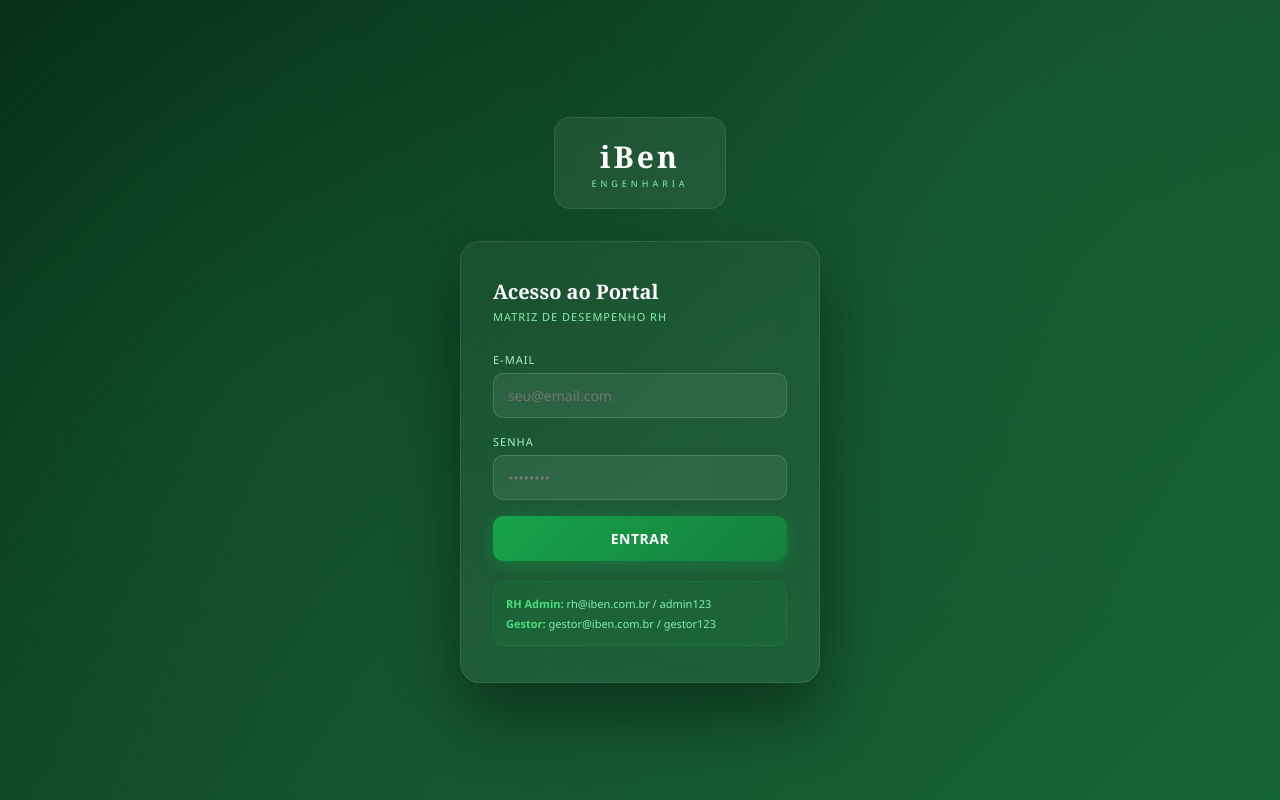
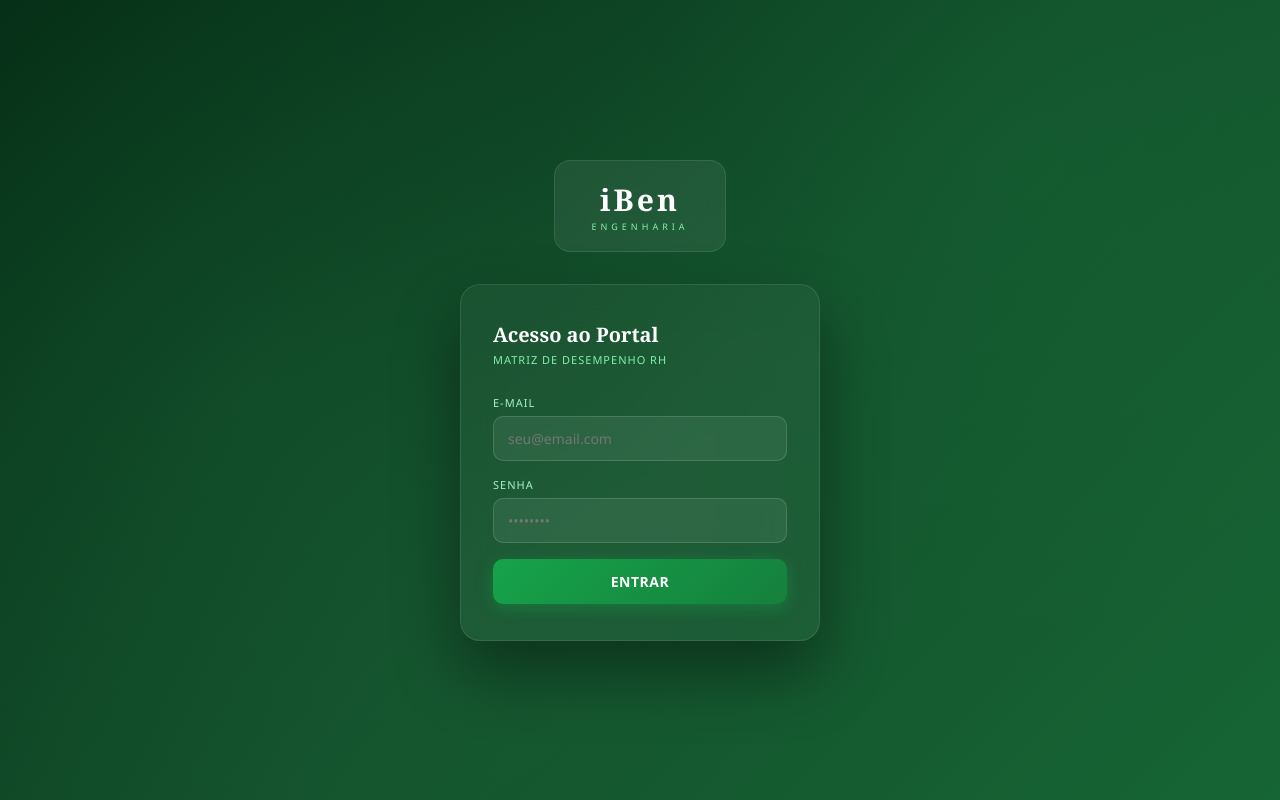
Before and after one commit to RHIBENENGENHARIA/IBEN-RH-PORTAL, a React (Vite) app: page / in a window 1280 px wide. Built offline with nearby package versions, Linux system fonts and the light colour scheme.

Commit message:
Update App.jsx

```diff
--- a/src/App.jsx
+++ b/src/App.jsx
@@ -100,13 +100,7 @@ function LoginScreen({ onLogin }) {
             ENTRAR
           </button>
 
-          <div style={{ marginTop:"20px", padding:"12px", background:"rgba(22,163,74,.1)",
-            borderRadius:"10px", border:"1px solid rgba(22,163,74,.2)" }}>
-            <p style={{ color:"#86efac", fontSize:"11px", lineHeight:"1.8" }}>
-              <strong style={{ color:"#4ade80" }}>RH Admin:</strong> rh@iben.com.br / admin123<br/>
-              <strong style={{ color:"#4ade80" }}>Gestor:</strong> gestor@iben.com.br / gestor123
-            </p>
-          </div>
+
         </div>
       </div>
     </div>
```
